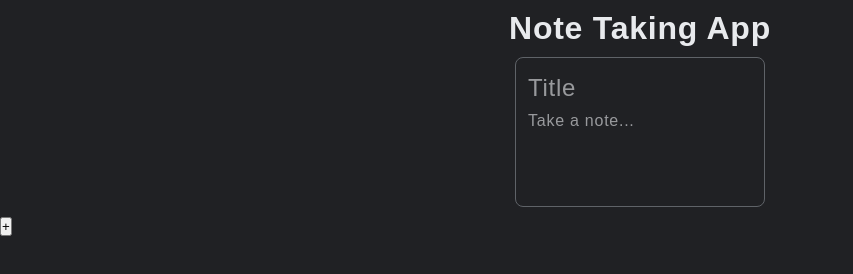
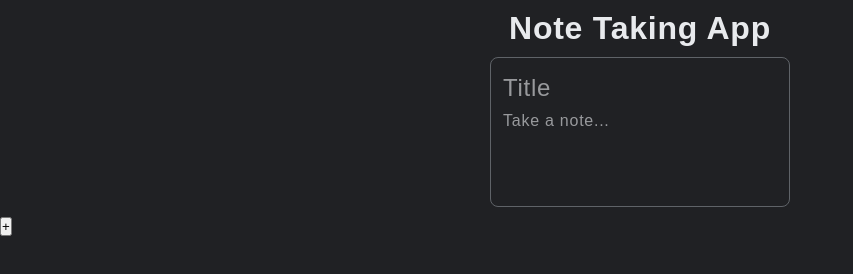
Before and after one commit to authdev7/note-taking-app, a plain HTML site: page index.html in a window 1280 px wide. Shown: the whole page, without its empty margins (0-853 px from the left). Drawn offline with Linux system fonts and the light colour scheme.

Commit message:
feat: style new note

```diff
--- a/styles.css
+++ b/styles.css
@@ -32,7 +32,7 @@ h1 {
     border-radius: 8px;
     padding: 1em 0.75em;
     margin: 10px auto;
-    width: 250px;
+    width: 300px;
     min-height: 150px;
     border: 1px solid #5f6368;
 }
@@ -44,12 +44,23 @@ h1 {
 
 #title {
     margin-bottom: 10px;
+
 }
 
 #title p {
     font-size: 1.5rem;
 }
 
+#title p:focus {
+    outline: none;
+}
+
+#note-text p {
+    min-height: 50px;
+}
+#note-text p:focus {
+    outline: none;
+}
 #new-note p {
     opacity: 0.6;
 }
```
